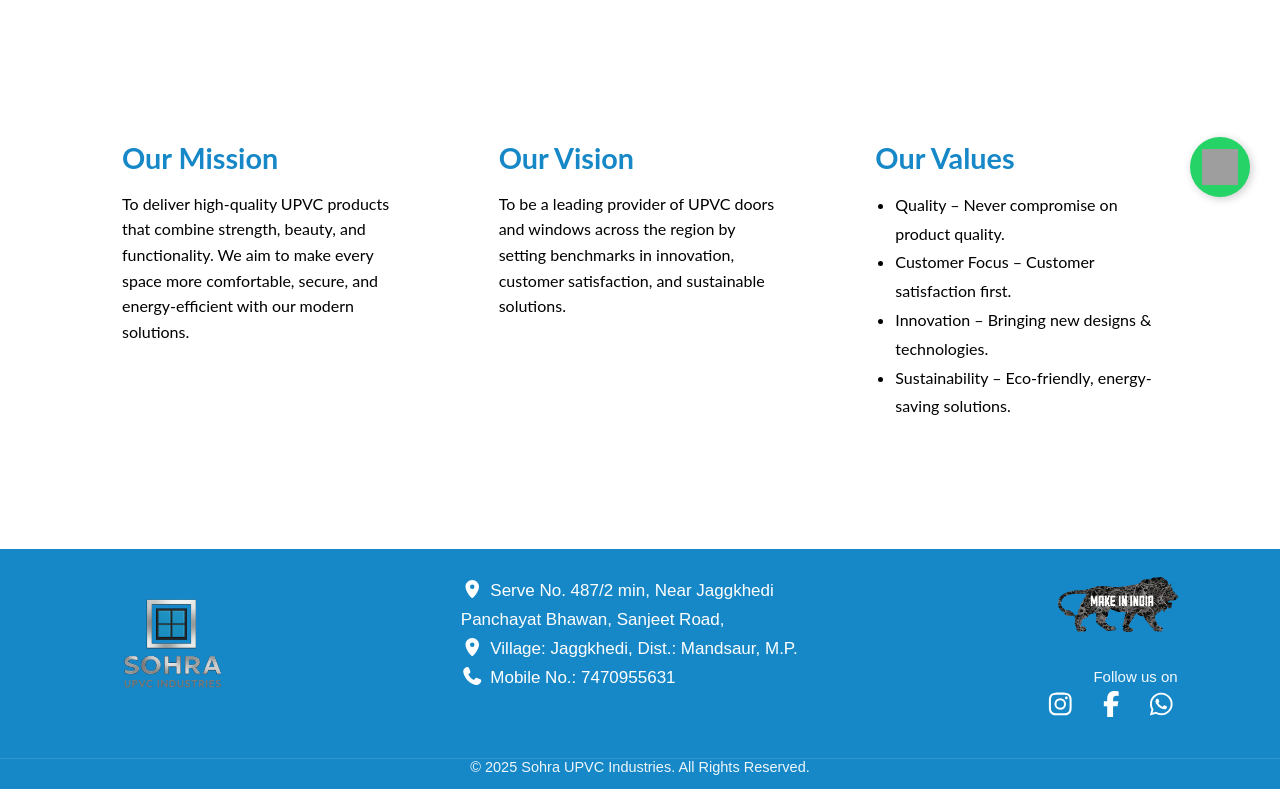
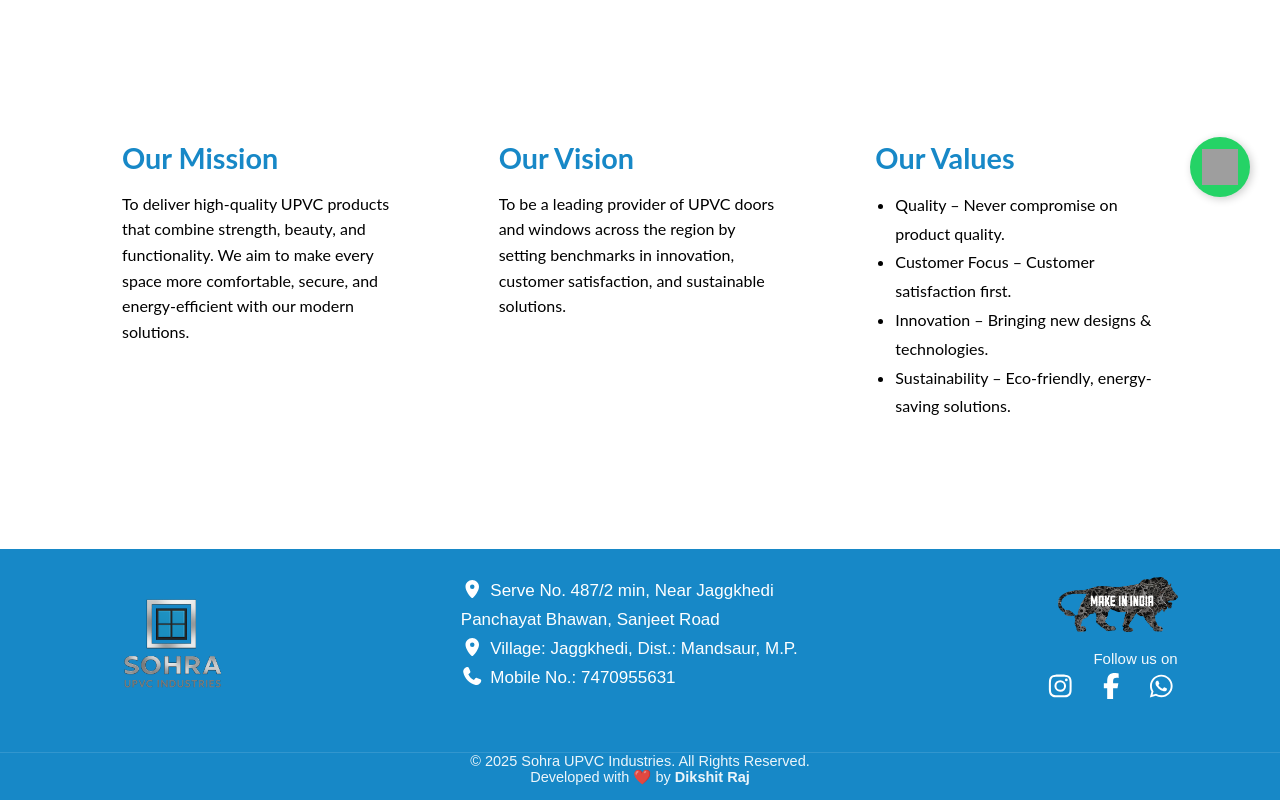
Before and after one commit to DIKSHITS/sohra_upvc, a React (Vite) app in the folder sohraupvc/: page /about in a window 1280 px wide. Shown: the part 573-1373 px from the top of the page. Built offline with nearby package versions, Linux system fonts and the light colour scheme; grey boxes are pictures that could not be loaded.

Commit message:
Refactor Footer component and update contact details

```diff
--- a/sohraupvc/src/Components/Footer.jsx
+++ b/sohraupvc/src/Components/Footer.jsx
@@ -2,13 +2,24 @@ import React from "react";
 import "./Footer.css";
 import logo from "./logo/sohra-updated.png";
 import makeInIndia from "./logo/Make_In_India.png";
+
 import { FontAwesomeIcon } from "@fortawesome/react-fontawesome";
-import { faMapMarkerAlt, faPhone } from "@fortawesome/free-solid-svg-icons";
-import { faInstagram, faFacebookF, faWhatsapp } from "@fortawesome/free-brands-svg-icons"; // ✅ Added WhatsApp
+import {
+  faMapMarkerAlt,
+  faPhone,
+} from "@fortawesome/free-solid-svg-icons";
+
+import {
+  faInstagram,
+  faFacebookF,
+  faWhatsapp,
+} from "@fortawesome/free-brands-svg-icons";
 
 const Footer = () => (
   <footer className="sohra-footer">
     <div className="sohra-footer-row">
+
+      {/* Left Section */}
       <div className="footer-col left">
         <img
           src={logo}
@@ -16,31 +27,54 @@ const Footer = () => (
           alt="Sohra UPVC Industries"
         />
       </div>
+
+      {/* Center Section */}
       <div className="footer-col center">
         <div className="footer-contact left-align">
+
           <div>
-            <FontAwesomeIcon icon={faMapMarkerAlt} className="icon" />
-            Serve No. 487/2 min, Near Jaggkhedi Panchayat Bhawan, Sanjeet Road,
+            <FontAwesomeIcon
+              icon={faMapMarkerAlt}
+              className="icon"
+            />
+            Serve No. 487/2 min, Near Jaggkhedi Panchayat Bhawan,
+            Sanjeet Road
           </div>
+
           <div>
-            <FontAwesomeIcon icon={faMapMarkerAlt} className="icon" />
+            <FontAwesomeIcon
+              icon={faMapMarkerAlt}
+              className="icon"
+            />
             Village: Jaggkhedi, Dist.: Mandsaur, M.P.
           </div>
+
           <div>
-            <FontAwesomeIcon icon={faPhone} className="icon" />
+            <FontAwesomeIcon
+              icon={faPhone}
+              className="icon"
+            />
             Mobile No.: 7470955631
           </div>
+
         </div>
       </div>
+
+      {/* Right Section */}
       <div className="footer-col right">
+
         <img
           src={makeInIndia}
           className="footer-makeinindia"
           alt="Make in India"
         />
-        <br />
-        <div className="footer-social-label">Follow us on</div>
+
+        <div className="footer-social-label">
+          Follow us on
+        </div>
+
         <div className="footer-social">
+
           <a
             href="https://www.instagram.com/yourprofile"
             target="_blank"
@@ -49,6 +83,7 @@ const Footer = () => (
           >
             <FontAwesomeIcon icon={faInstagram} />
           </a>
+
           <a
             href="https://www.facebook.com/yourprofile"
             target="_blank"
@@ -57,7 +92,7 @@ const Footer = () => (
           >
             <FontAwesomeIcon icon={faFacebookF} />
           </a>
-          {/* ✅ WhatsApp link */}
+
           <a
             href="https://wa.me/7470955631"
             target="_blank"
@@ -66,12 +101,27 @@ const Footer = () => (
           >
             <FontAwesomeIcon icon={faWhatsapp} />
           </a>
+
         </div>
+
       </div>
+
     </div>
+
+    {/* Footer Bottom */}
+
     <div className="footer-copy">
-      © {new Date().getFullYear()} Sohra UPVC Industries. All Rights Reserved.
+      © {new Date().getFullYear()} Sohra UPVC Industries.
+      All Rights Reserved.
+
+      <br />
+
+      <span className="developer-credit">
+        Developed with ❤️ by{" "}
+        <strong>Dikshit Raj</strong>
+      </span>
     </div>
+
   </footer>
 );
 
```
